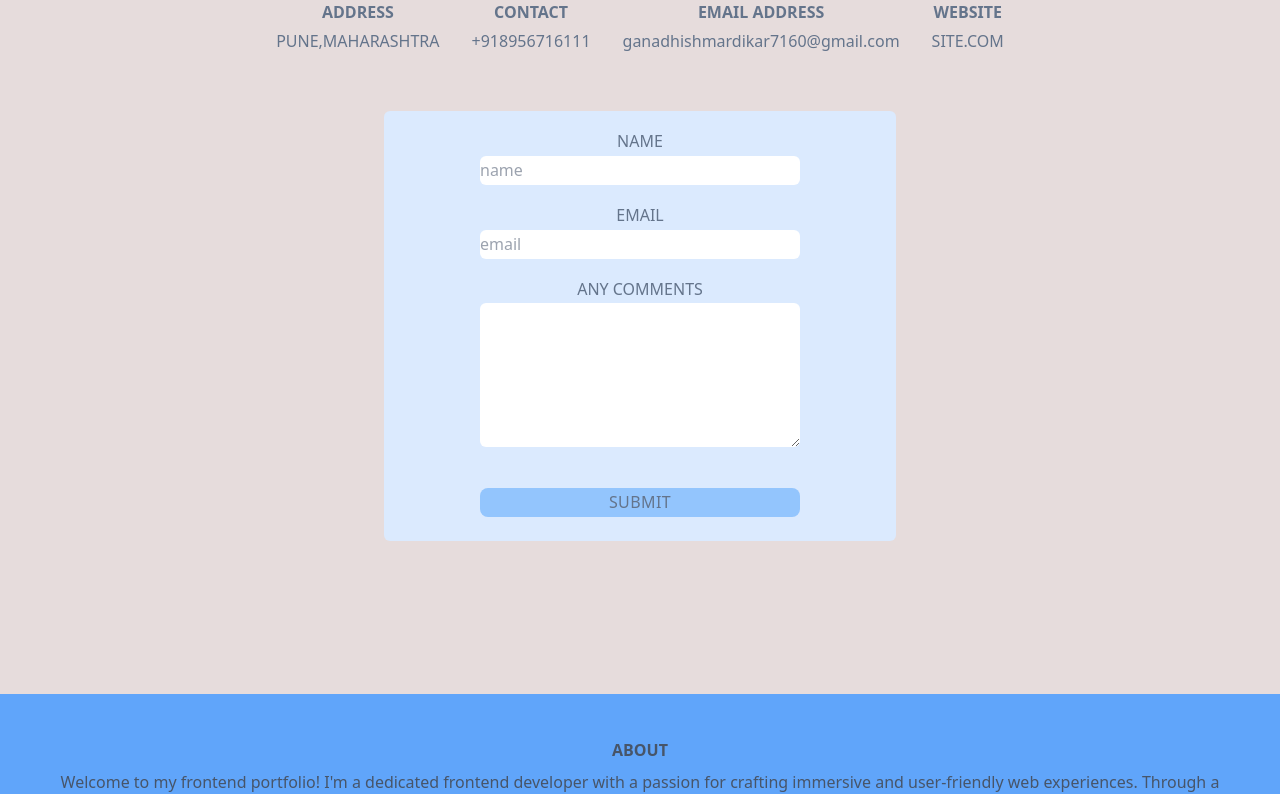
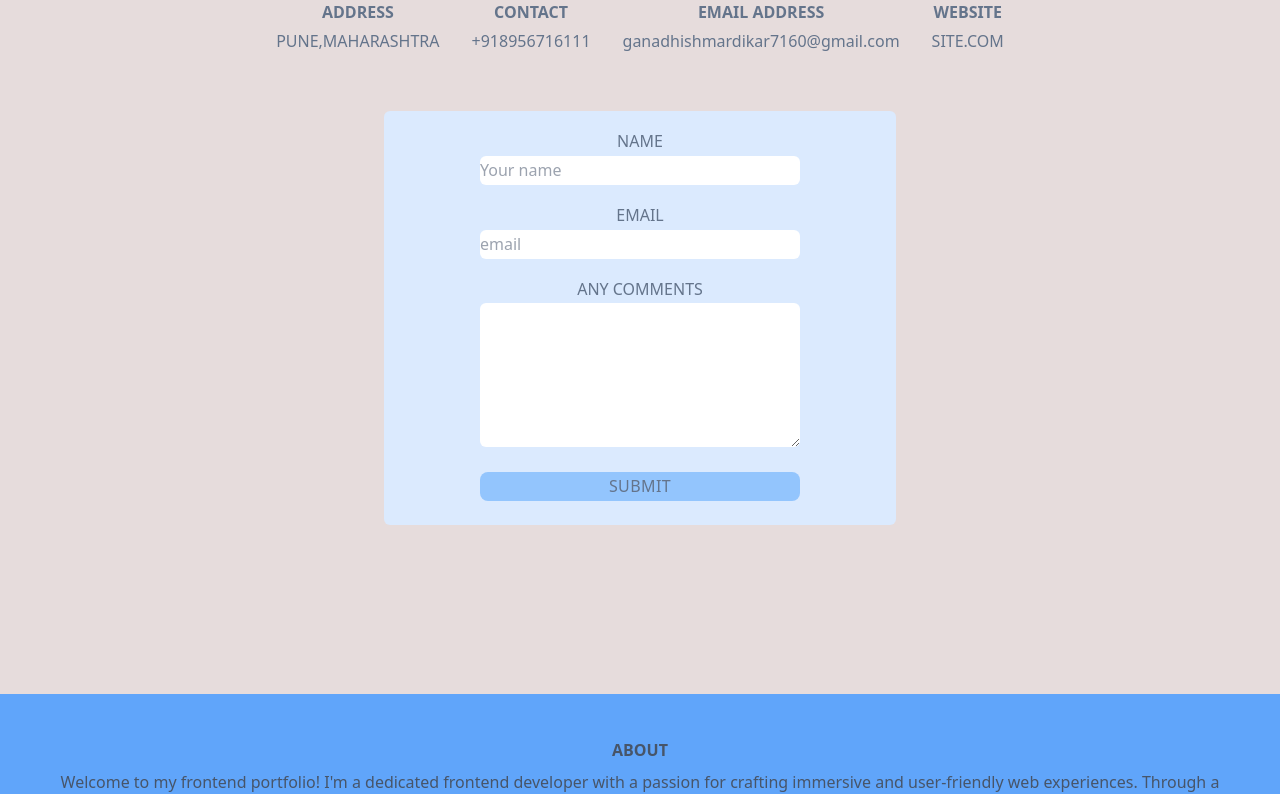
Before and after one commit to Ganadhish7/portfolio-v1, a React (Create React App) app: page / in a window 1280 px wide. Shown: the part 4972-5766 px from the top of the page. Built offline with nearby package versions, Linux system fonts and the light colour scheme.

Commit message:
update ContactForm

```diff
--- a/public/index.html
+++ b/public/index.html
@@ -33,6 +33,17 @@
   <body>
     <noscript>You need to enable JavaScript to run this app.</noscript>
     <div id="root"></div>
+    <form name="contact" data-netlify="true" hidden>
+      <div>
+        <input type="text" id="name" name="name" />
+      </div>
+      <div>
+        <input type="text" id="email" name="email" />
+      </div>
+      <div>
+        <textarea name="comments" id="comments" cols="30" rows="10"></textarea>
+      </div>
+    </form>
     <!--
       This HTML file is a template.
       If you open it directly in the browser, you will see an empty page.
--- a/src/components/ContactForm.jsx
+++ b/src/components/ContactForm.jsx
@@ -1,32 +1,43 @@
+import { useState } from "react";
+
 function ContactForm() {
+  const [name, setName] = useState("");
+  const [mail, setMail] = useState("");
+  const [comments, setComments] = useState("");
+
+  // function handleSubmission(e) {
+  //   e.preventDefault();
+  // }
+
   return (
     <form
       className=" mb-6 flex flex-col justify-center space-y-4"
-      data-netlify-honeypot="bot-field"
-      data-netlify="true"
       name="contact"
       method="POST"
-      onSubmit="submit"
     >
       <input type="hidden" name="form-name" value="contact" />
       <div hidden>
         <input name="bot-field" />
       </div>
       <div>
-        <label htmlFor="first-name">Name</label>
+        <label htmlFor="name">Name</label>
         <br />
         <input
+          value={name}
+          onChange={(e) => setName(e.target.value)}
           className=" w-80 rounded-md"
-          name="first-name"
+          name="name"
           type="text"
-          id="first-name"
-          placeholder="name"
+          id="name"
+          placeholder="Your name"
         />
       </div>
       <div>
         <label htmlFor="email">Email</label>
         <br />
         <input
+          value={mail}
+          onChange={(e) => setMail(e.target.value)}
           className=" w-80 rounded-md"
           id="email"
           type="text"
@@ -35,18 +46,19 @@ function ContactForm() {
         />
       </div>
       <div>
-        <label>
+        <label htmlFor="comments">
           Any Comments <br />
           <textarea
+            value={comments}
+            onChange={(e) => setComments(e.target.value)}
             className=" w-80 rounded-md"
             name="comments"
-            id=""
+            id="comments"
             cols="20"
             rows="5"
           ></textarea>
         </label>
       </div>
-      <div data-netlify-recaptcha="true"></div>
       <button
         className=" rounded-lg bg-blue-300 uppercase tracking-wide hover:bg-blue-400"
         type="submit"
```
